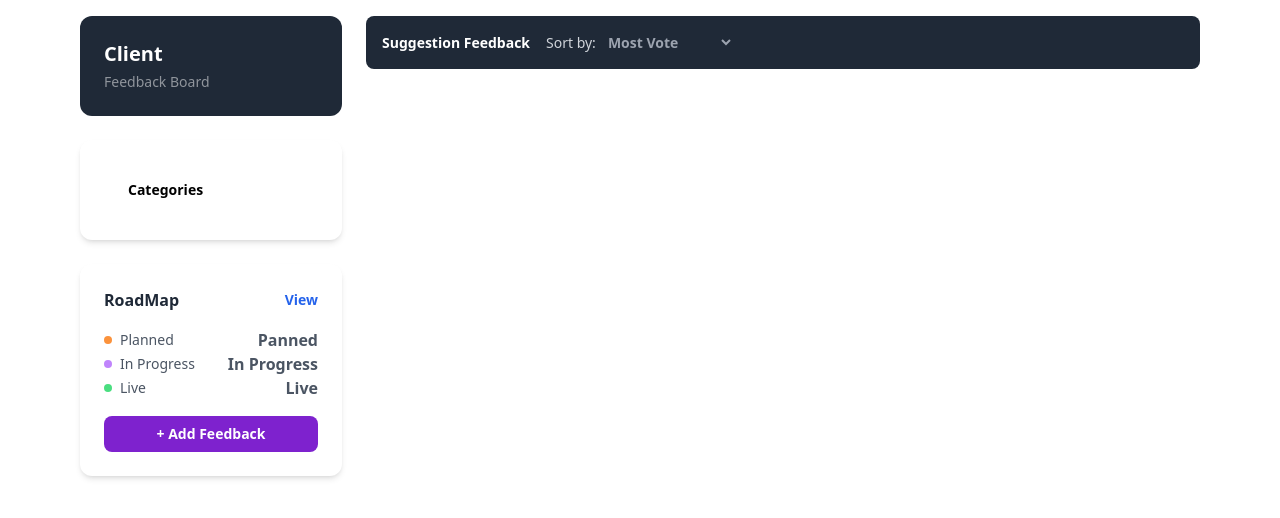
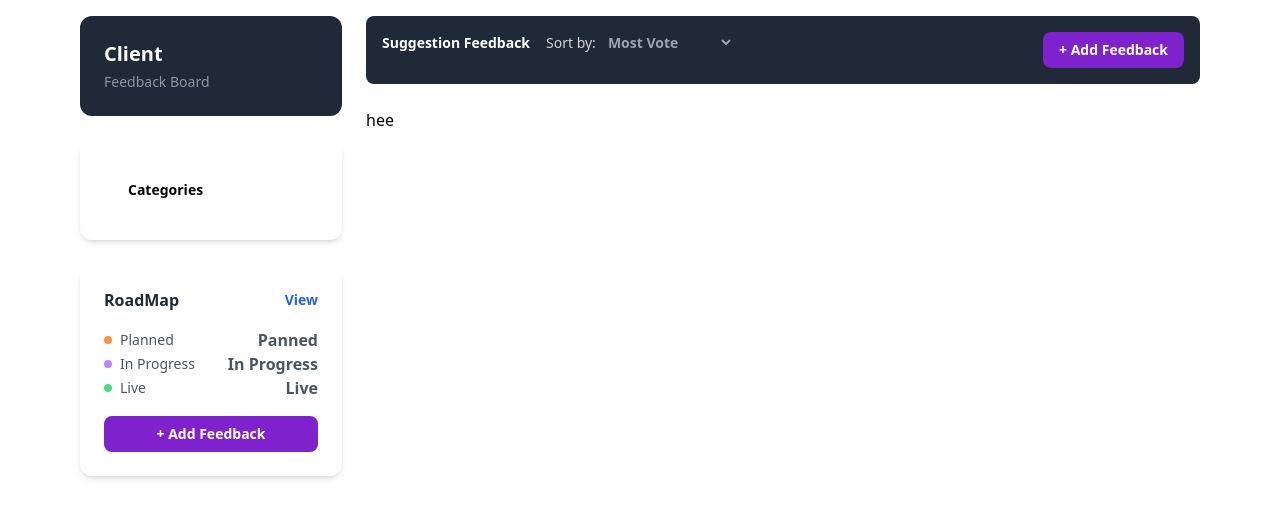
Before and after one commit to Ssharma0355/react-redux-taskmanager, a React (Create React App) app: page / in a window 1280 px wide. Shown: the top 518 px of the page. Built offline with nearby package versions, Linux system fonts and the light colour scheme.

Commit message:
Chanages

```diff
--- /dev/null
+++ b/src/components/FeedbackList.jsx
@@ -0,0 +1,11 @@
+import React from 'react'
+
+const FeedbackList = () => {
+  return (
+    <div>
+      hee
+    </div>
+  )
+}
+
+export default FeedbackList
--- a/src/pages/HomePage.jsx
+++ b/src/pages/HomePage.jsx
@@ -1,5 +1,6 @@
 import React from 'react'
 import SideBar from '../components/SideBar'
+import FeedbackList from '../components/FeedbackList'
 
 const HomePage = () => {
   return (
@@ -20,9 +21,14 @@ const HomePage = () => {
                 </select>
               </div>
             </div>
+            <button className='bg-purple-700 hover:bg-purple-800 px-4 py-2 rounded-lg font-semibold text-sm trasnition-all text-white'>
+              + Add Feedback
+            </button>
+          </div>
+          <FeedbackList />
         </div>
       </div>
-        </div>
+
     </div>
   )
 }
```
Lines whose indentation alone changed are shown as unchanged.
